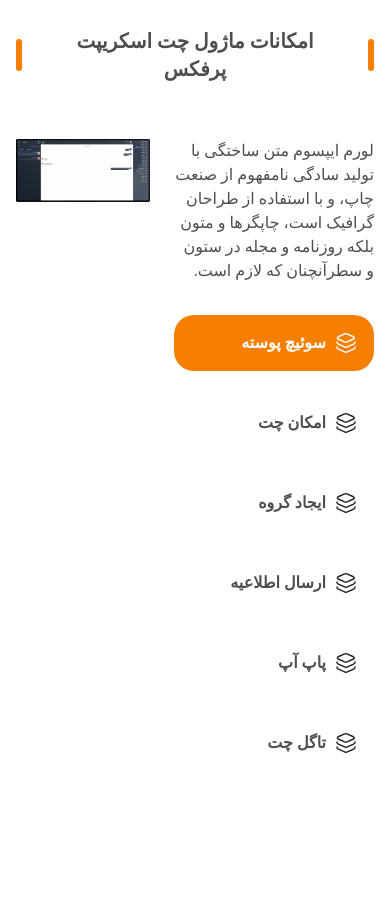
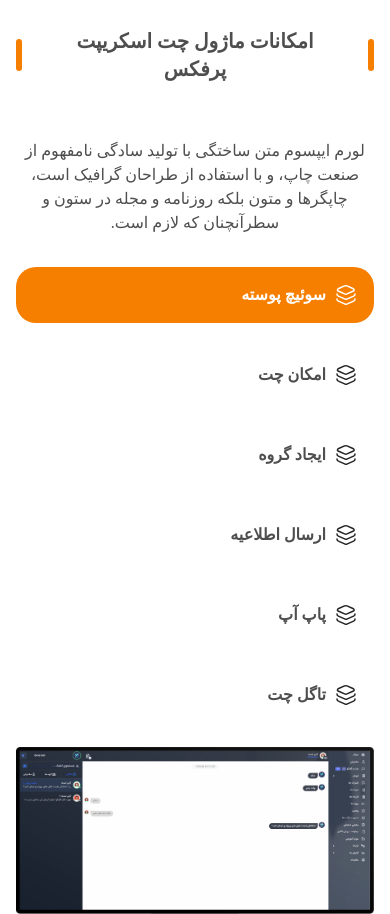
Before and after one commit to mahyarErshad/perfex-chat, a React (Create React App) app: page / in a window 390 px wide. Shown: the part 1620-2534 px from the top of the page. Before the commit the page ends 2391 px from the top, so only its background shows below. Built offline with nearby package versions, Linux system fonts and the light colour scheme; a web font is replaced by a local one.

Commit message:
Component is responsive

```diff
--- a/src/Components/ToolsSection/ToolsSection.jsx
+++ b/src/Components/ToolsSection/ToolsSection.jsx
@@ -9,10 +9,10 @@ function ToolsSection() {
   return (
     <section className="max-md:mt-24 md:mt-[10.625rem] w-full px-4">
       <SectionTitle title="امکانات ماژول چت اسکریپت پرفکس" />
-      <Tabs className="flex justify-center gap-6 mt-14">
+      <Tabs className="flex max-lg:flex-col justify-center gap-6 mt-14">
         <div className="flex-col gap-8 lg:max-w-[33.5rem]">
-          <p className="text-base font-medium">لورم ایپسوم متن ساختگی با تولید سادگی نامفهوم از صنعت چاپ، و با استفاده از طراحان گرافیک است، چاپگرها و متون بلکه روزنامه و مجله در ستون و سطرآنچنان که لازم است.</p>
-          <TabList className="grid lg:grid-cols-2 grid-tabs-gap">
+          <p className="text-base font-medium max-lg:text-center">لورم ایپسوم متن ساختگی با تولید سادگی نامفهوم از صنعت چاپ، و با استفاده از طراحان گرافیک است، چاپگرها و متون بلکه روزنامه و مجله در ستون و سطرآنچنان که لازم است.</p>
+          <TabList className="grid grid-1 max-sm:grid-cols-2 sm:grid-cols-3 lg:grid-cols-2 grid-tabs-gap">
             {tabs.map((tab, index) => {
               return (
                 <Tab key={index}>
--- a/src/index.css
+++ b/src/index.css
@@ -112,3 +112,11 @@ body,
 .react-tabs__tab[aria-selected="true"] svg {
   stroke: white;
 }
+@media (max-width: 455px) {
+  .grid-1 {
+    grid-template-columns: 1fr !important;
+  }
+  .react-tabs__tab{
+    width: 100% !important;
+  }
+}
```
